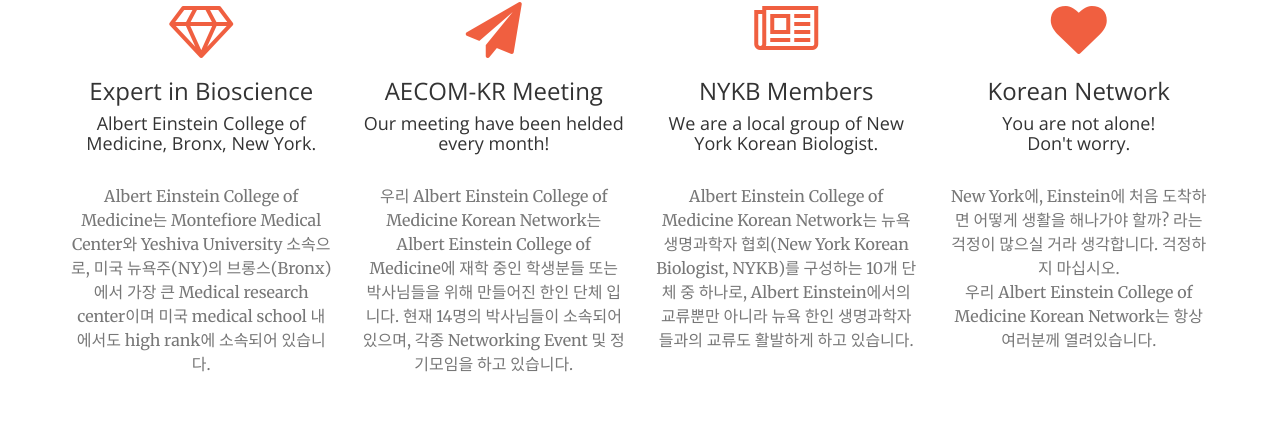
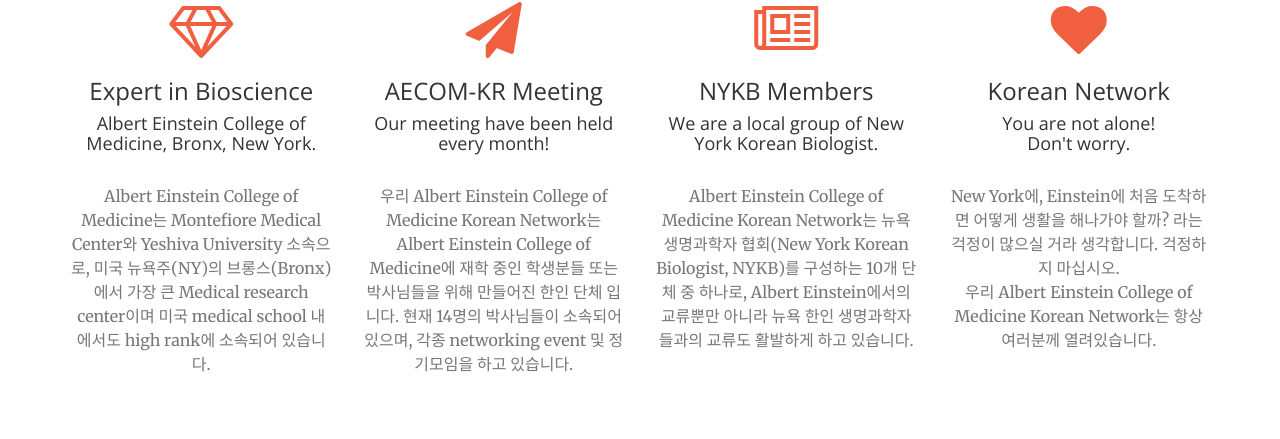
Before and after one commit to aecom-kr/aecom-kr.github.io, a Jekyll site: the page built from index.html, in a window 1280 px wide and 900 px high, scrolled down 2005 px. Shown: the part 149-588 px from the top of the window. Built offline with Jekyll 4.4.1, drawn with Linux system fonts in a browser that asks for light colours.

Commit message:
edit: minor typo correct

```diff
--- a/_includes/services.html
+++ b/_includes/services.html
@@ -23,9 +23,9 @@
                 <div class="service-box">
                     <i class="fa fa-4x fa-paper-plane wow bounceIn text-primary" data-wow-delay=".1s"></i>
                     <h3>AECOM-KR Meeting</h3>
-                    <h4>Our meeting have been helded every month!</h4><br/>
+                    <h4>Our meeting have been held every month!</h4><br/>
                     <p class="text-muted">
-                    우리 Albert Einstein College of Medicine Korean Network는 Albert Einstein College of Medicine에 재학 중인 학생분들 또는 박사님들을 위해 만들어진 한인 단체 입니다. 현재 14명의 박사님들이 소속되어 있으며, 각종 Networking Event 및 정기모임을 하고 있습니다.
+                    우리 Albert Einstein College of Medicine Korean Network는 Albert Einstein College of Medicine에 재학 중인 학생분들 또는 박사님들을 위해 만들어진 한인 단체 입니다. 현재 14명의 박사님들이 소속되어 있으며, 각종 networking event 및 정기모임을 하고 있습니다.
                     </p>
                 </div>
             </div>
```
